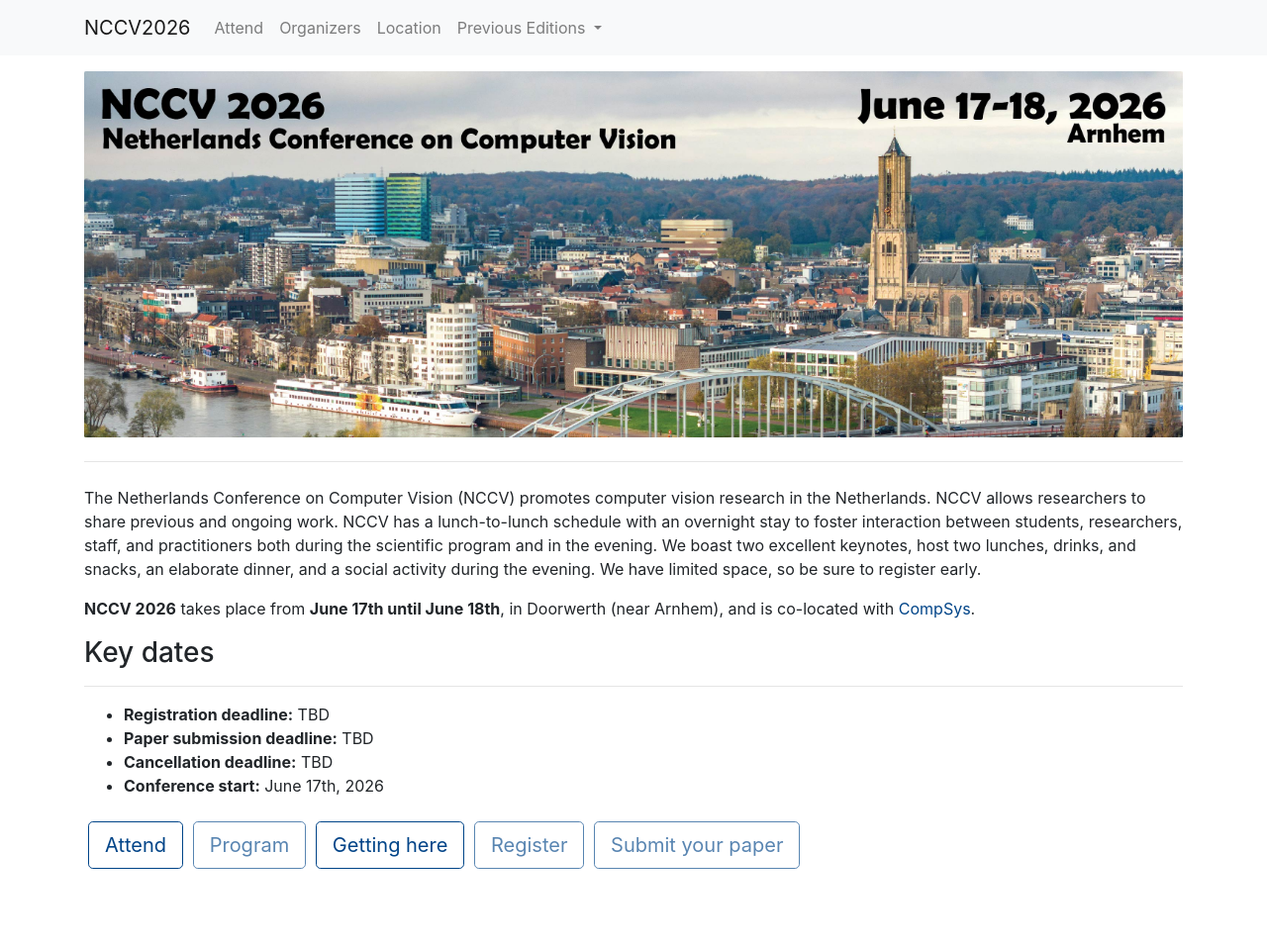
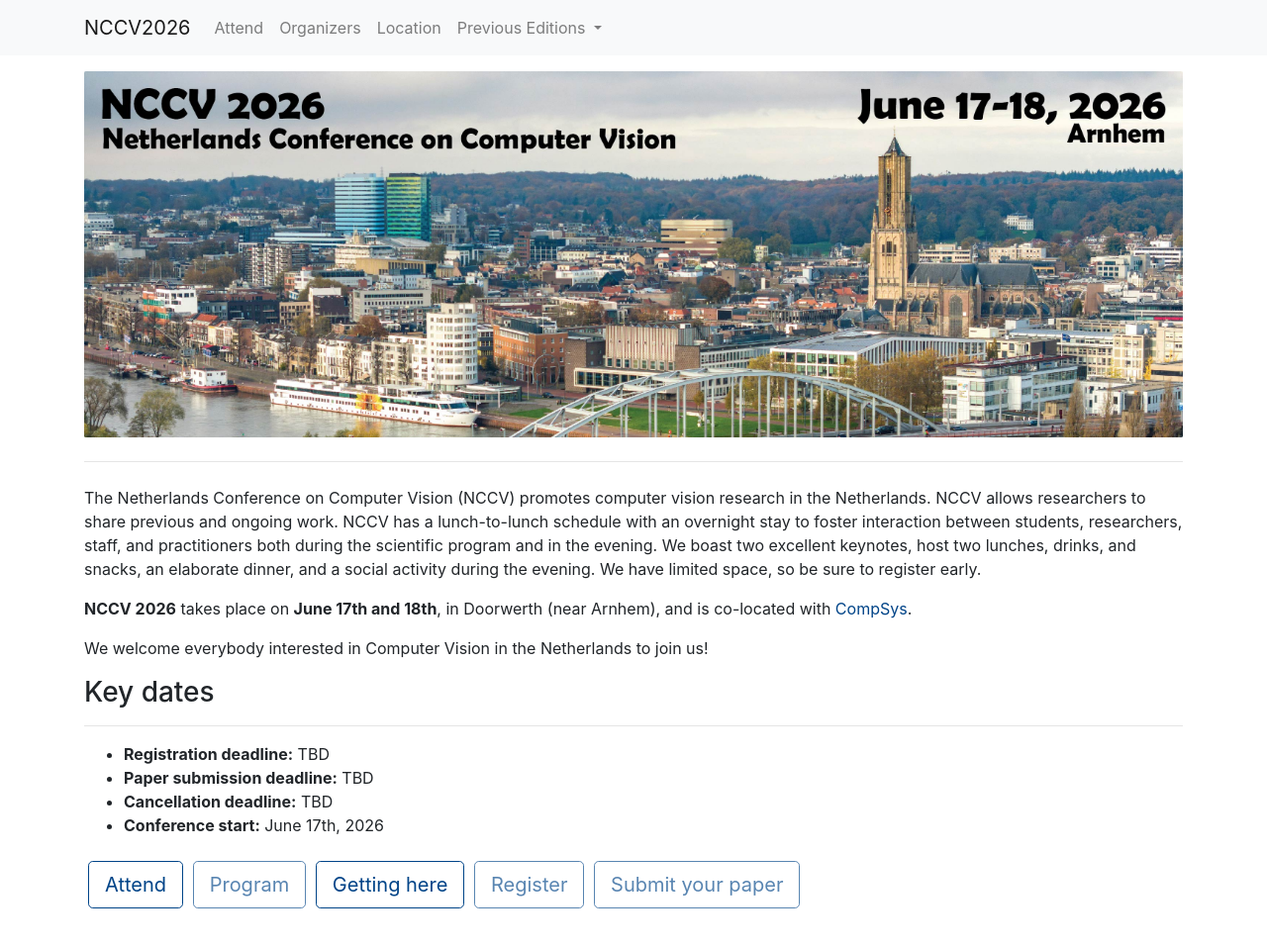
Before and after one commit to thenccv/2026, a Jekyll site: the page built from index.md, in a window 1280 px wide. Shown: the whole page at 99% size. Built offline with Jekyll 4.4.1, drawn with Linux system fonts in a browser that asks for light colours; before the commit the page ends 918 px from its top, so only the background shows below that.

Commit message:
Minor edit to text homepage

```diff
--- a/index.md
+++ b/index.md
@@ -3,7 +3,9 @@ layout: home
 ---
 The Netherlands Conference on Computer Vision (NCCV) promotes computer vision research in the Netherlands. NCCV allows researchers to share previous and ongoing work. NCCV has a lunch-to-lunch schedule with an overnight stay to foster interaction between students, researchers, staff, and practitioners both during the scientific program and in the evening. We boast two excellent keynotes, host two lunches, drinks, and snacks, an elaborate dinner, and a social activity during the evening. We have limited space, so be sure to register early.
 
-**NCCV 2026** takes place from **June 17th until June 18th**, in Doorwerth (near Arnhem), and is co-located with [CompSys](https://www.compsys.science/conference/current/).
+**NCCV 2026** takes place on **June 17th and 18th**, in Doorwerth (near Arnhem), and is co-located with [CompSys](https://www.compsys.science/conference/current/).
+
+We welcome everybody interested in Computer Vision in the Netherlands to join us!
 
 ### Key dates
 -----------
```
